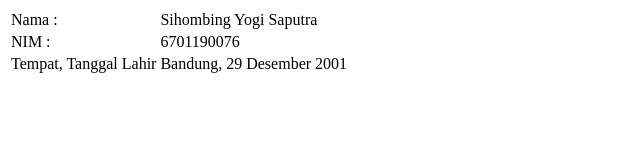
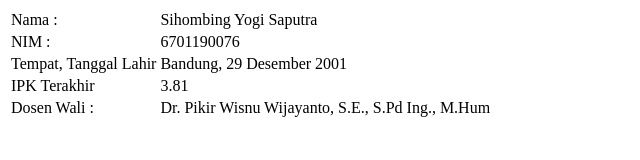
Before and after one commit to Yogi22417/6701190076-Assesment1pwb, a plain HTML site: page index.html in a window 1280 px wide. Shown: the whole page, without its empty margins (0-640 px from the left). Drawn offline with Linux system fonts and the light colour scheme.

Commit message:
v1.2.0 - 6701190076

```diff
--- a/index.html
+++ b/index.html
@@ -18,6 +18,14 @@
         <td>Tempat, Tanggal Lahir</td>
         <td>Bandung, 29 Desember 2001</td>
     </tr>
+    <tr>
+        <td>IPK Terakhir</td>
+        <td>3.81</td>
+    </tr>
+    <tr>
+        <td>Dosen Wali :</td>
+        <td>Dr. Pikir Wisnu Wijayanto, S.E., S.Pd Ing., M.Hum</td>
+    </tr>
 </table>
 </body>
 </html>
```
Also changed, not shown: about.html (added, +10 -0 lines).
